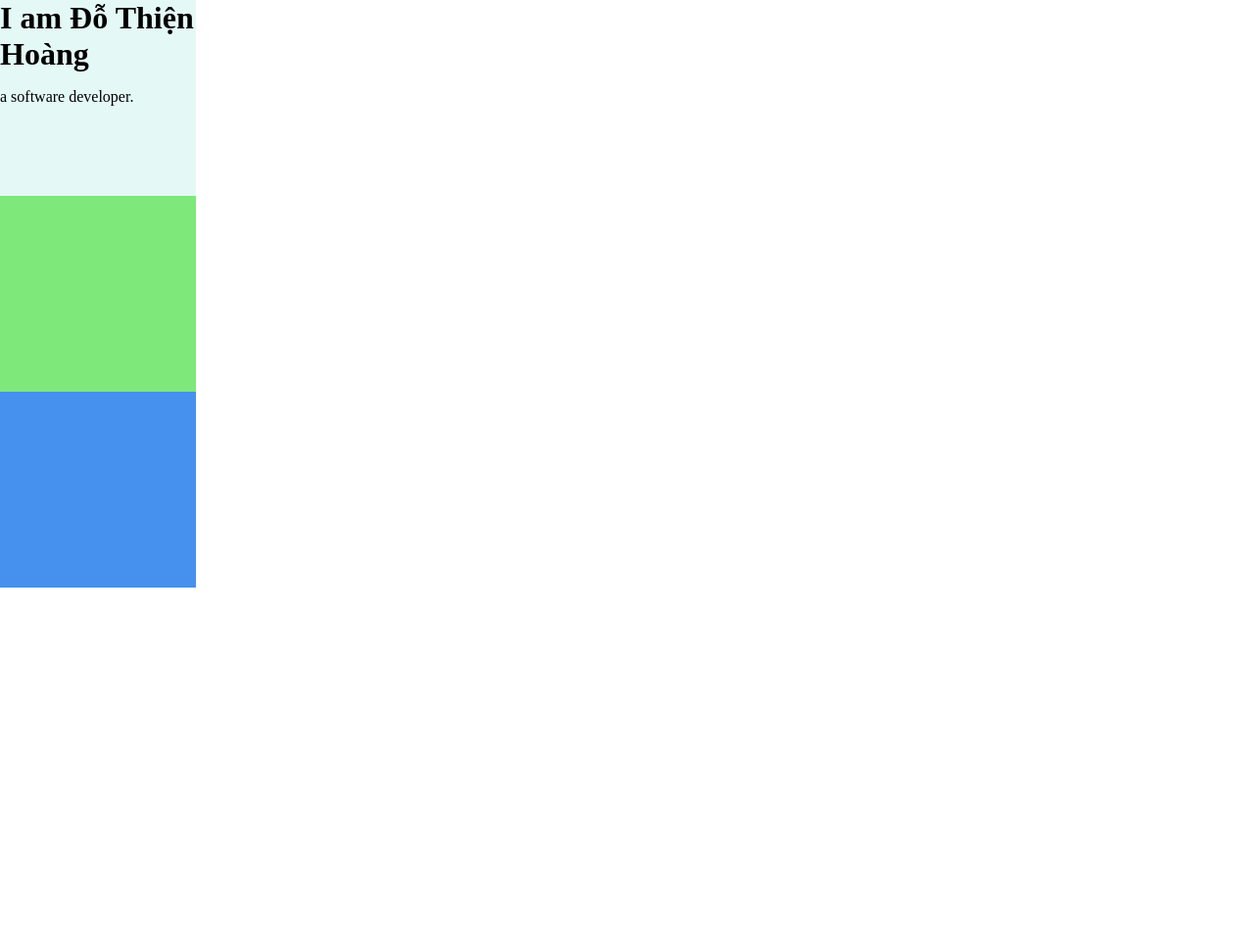
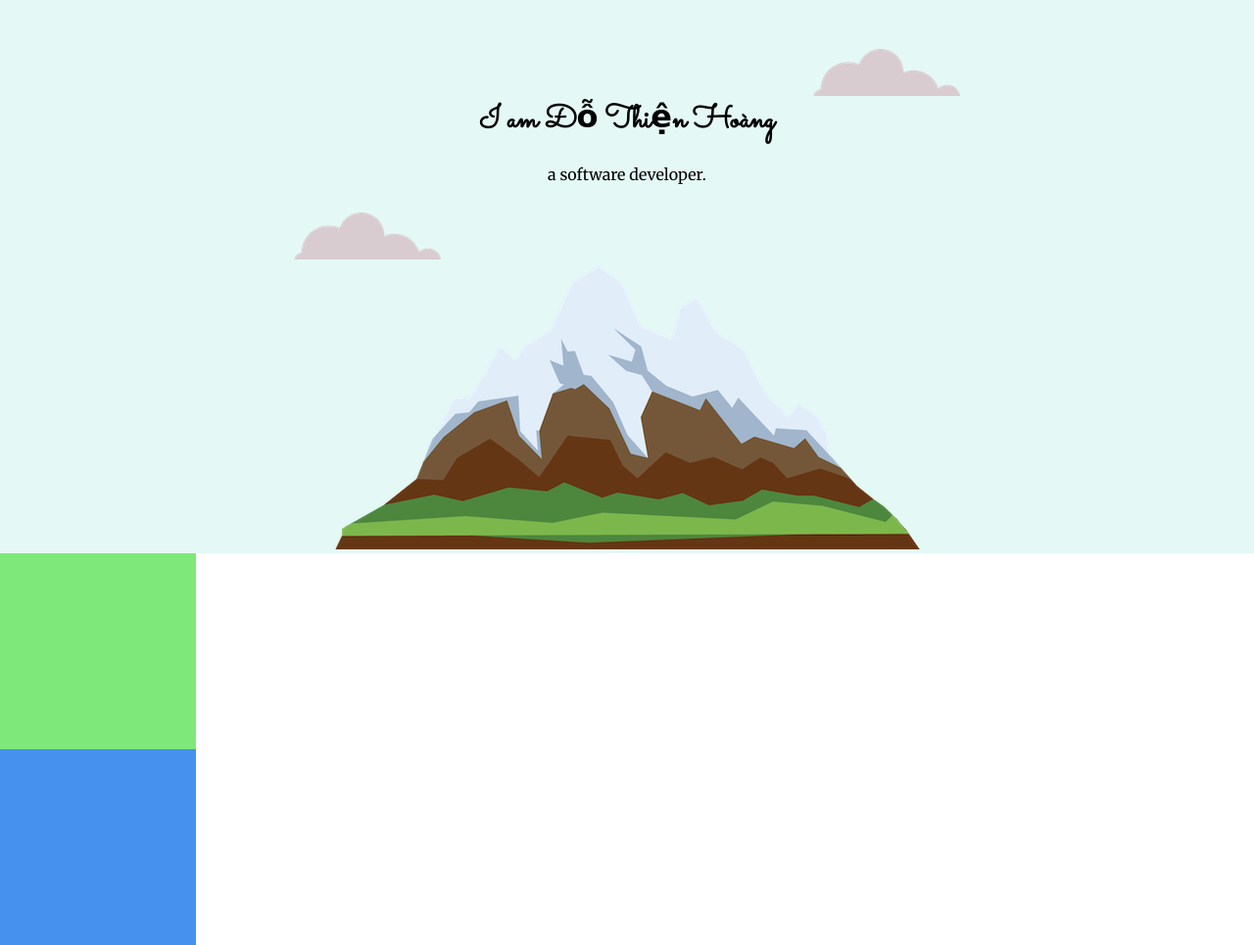
Before and after one commit to theksbd/wdb-angela-yu-intermediate-css, a plain HTML site: page index.html in a window 1280 px wide. Shown: the whole page at 98% size. Before the commit the page ends 800 px from the top, so only its background shows below. Drawn offline with Linux system fonts and the light colour scheme.

Commit message:
add font-family

```diff
--- a/assets/css/style.css
+++ b/assets/css/style.css
@@ -1,15 +1,26 @@
 body {
     margin: 0;
+    text-align: center;
+    font-family: "Merriweather", sans-serif;
 }
 
 h1 {
-    margin: 0;
+    margin-top: 0;
+    font-family: 'Sacramento', cursive;
+}
+
+h2 {
+    font-family: 'Montserrat', sans-serif;
+}
+
+h3 {
+    font-family: 'Montserrat', sans-serif;
 }
 
 .top-container {
     background-color: #E4F9F5;
-    width: 200px;
-    height: 200px;
+    position: relative;
+    padding-top: 100px;
 }
 
 .middle-container {
@@ -23,3 +34,15 @@ h1 {
     width: 200px;
     height: 200px;
 }
+
+.top-cloud {
+    position: absolute;
+    top: 50px;
+    right: 300px;
+}
+
+.bottom-cloud {
+    position: absolute;
+    bottom: 300px;
+    left: 300px;
+}
--- a/index.html
+++ b/index.html
@@ -7,16 +7,20 @@
     <meta name="viewport" content="width=device-width, initial-scale=1.0">
     <link rel="stylesheet" href="./assets/css/style.css">
     <link rel="icon" href="./assets/icon/favicon.ico">
+    <link rel="preconnect" href="https://fonts.googleapis.com">
+    <link rel="preconnect" href="https://fonts.gstatic.com" crossorigin>
+    <link href="https://fonts.googleapis.com/css2?family=Merriweather&family=Montserrat&family=Sacramento&display=swap"
+        rel="stylesheet">
     <title>Đỗ Thiện Hoàng</title>
 </head>
 
 <body>
     <div class="top-container">
-        <!-- <img src="./assets/images/cloud.png" alt="cloud-img"> -->
+        <img class="top-cloud" src="./assets/images/cloud.png" alt="cloud-img">
         <h1>I am Đỗ Thiện Hoàng</h1>
         <p>a software developer.</p>
-        <!-- <img src="./assets/images/cloud.png" alt="cloud-img"> -->
-        <!-- <img src="./assets/images/mountain.png" alt="mountain-img"> -->
+        <img class="bottom-cloud" src="./assets/images/cloud.png" alt="cloud-img">
+        <img src="./assets/images/mountain.png" alt="mountain-img">
     </div>
     <div class="middle-container">
 
```
